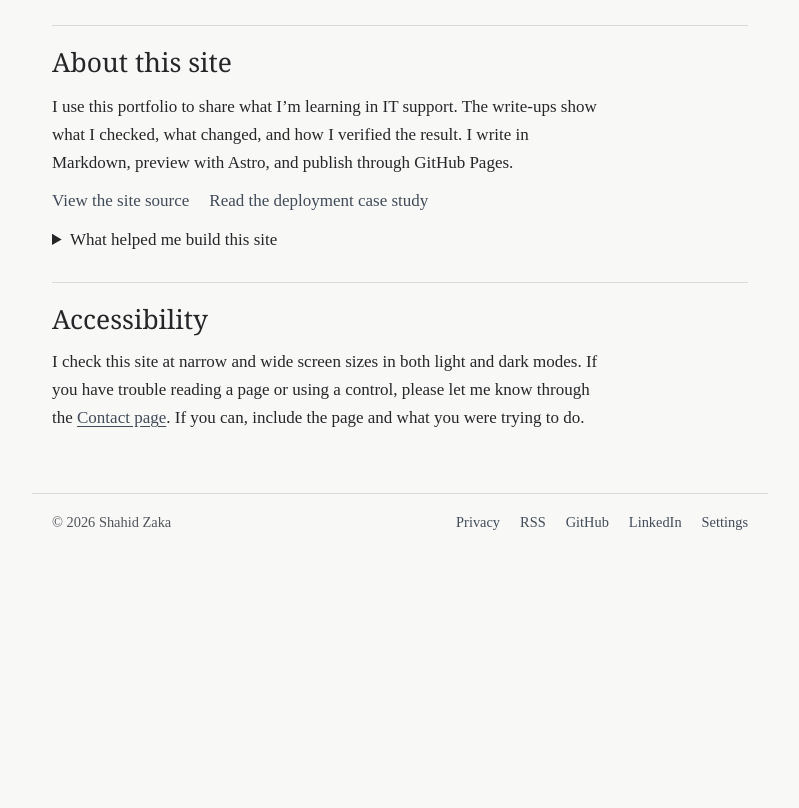
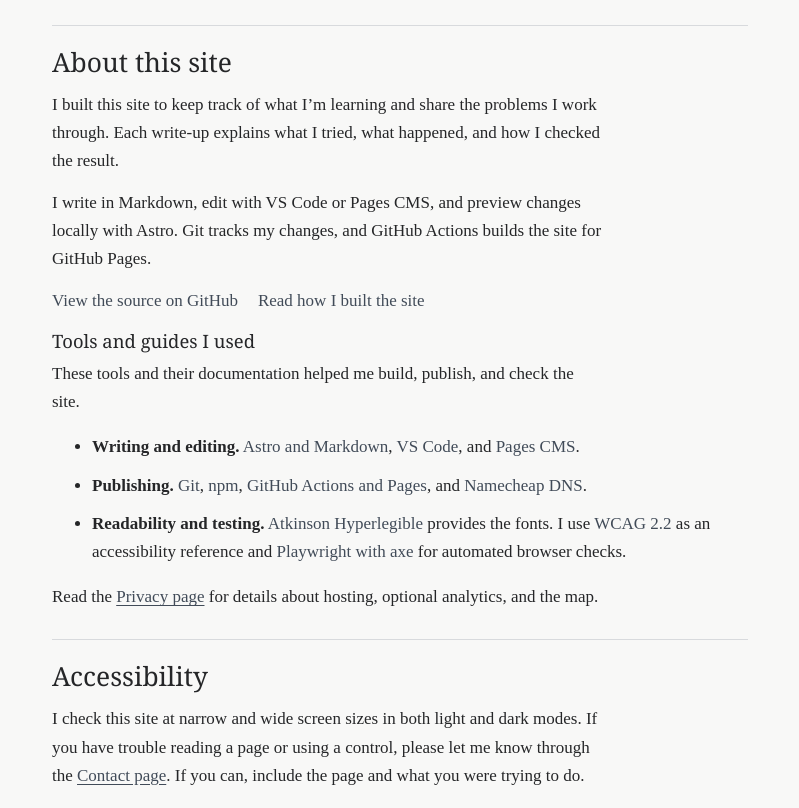
Before and after one commit to szaka/it-career-site, an Astro site: page /about in a window 1280 px wide. Shown: the part 809-1617 px from the top of the page, without its empty margins (240-1039 px from the left). Before the commit the page ends 1360 px from the top, so only its background shows below. Built offline with nearby package versions, Linux system fonts and the light colour scheme; Astro itself is replaced by a stand-in of ours.

Commit message:
Update About page wording and resources

```diff
--- a/src/pages/about.astro
+++ b/src/pages/about.astro
@@ -36,35 +36,52 @@ const base = import.meta.env.BASE_URL.replace(/\/$/, '');
 
   <section class="portfolio-section about-site-notes" aria-labelledby="about-site-heading">
     <h2 id="about-site-heading">About this site</h2>
-    <section class="portfolio-section" id="site-build" aria-labelledby="site-build-heading">
     <p>
-        I use this portfolio to share what I’m learning in IT support.
-        The write-ups show what I checked, what changed, and how I verified
-        the result. I write in Markdown, preview with Astro, and publish
-        through GitHub Pages.
+      I built this site to keep track of what I’m learning and share the
+      problems I work through. Each write-up explains what I tried, what
+      happened, and how I checked the result.
+    </p>
+    <p>
+      I write in Markdown, edit with VS Code or Pages CMS, and preview changes
+      locally with Astro. Git tracks my changes, and GitHub Actions builds
+      the site for GitHub Pages.
     </p>
     <p class="portfolio-links">
-      <a href="https://github.com/szaka/it-career-site">View the site source</a>
-      <a href="../projects/astro-portfolio/">Read the deployment case study</a>
+      <a href="https://github.com/szaka/it-career-site">View the source on GitHub</a>
+      <a href={`${import.meta.env.BASE_URL.replace(/\/$/, '')}/projects/astro-portfolio/`}>Read how I built the site</a>
     </p>
 
-    <details>
-      <summary>What helped me build this site</summary>
-      <p>These are the tools I used to build and publish this site and the official guides I turned to when I got stuck. They helped me understand how the site works, check my fixes, and share my IT support projects.</p>
+    <h3>Tools and guides I used</h3>
+    <p>These tools and their documentation helped me build, publish, and check the site.</p>
     <ul data-about-resources>
-        <li><strong>Site and writing.</strong>{" "}<a href="https://docs.astro.build/en/guides/markdown-content/">Astro and Markdown</a>,{" "}<a href="https://code.visualstudio.com/docs/languages/markdown">VS Code Markdown editing</a>,{" "}and{" "}<a href="https://pagescms.org/docs/quick-start/">Pages CMS</a>.
+      <li>
+        <strong>Writing and editing.</strong>{" "}
+        <a href="https://docs.astro.build/en/guides/markdown-content/">Astro and Markdown</a>,{" "}
+        <a href="https://code.visualstudio.com/docs/languages/markdown">VS Code</a>, and{" "}
+        <a href="https://pagescms.org/docs/quick-start/">Pages CMS</a>.
       </li>
-        <li><strong>Build and deployment.</strong>{" "}<a href="https://git-scm.com/docs">Git</a>,{" "}<a href="https://docs.npmjs.com/cli/commands/npm-ci">npm dependency installation</a>,{" "}<a href="https://docs.astro.build/en/guides/deploy/github/">Astro deployment with GitHub Actions and Pages</a>,{" "}and{" "}<a href="https://www.namecheap.com/support/knowledgebase/article.aspx/434/2237/how-do-i-set-up-host-records-for-a-domain/">Namecheap DNS</a>.
+      <li>
+        <strong>Publishing.</strong>{" "}
+        <a href="https://git-scm.com/docs">Git</a>,{" "}
+        <a href="https://docs.npmjs.com/cli/commands/npm-ci">npm</a>,{" "}
+        <a href="https://docs.astro.build/en/guides/deploy/github/">GitHub Actions and Pages</a>, and{" "}
+        <a href="https://www.namecheap.com/support/knowledgebase/article.aspx/434/2237/how-do-i-set-up-host-records-for-a-domain/">Namecheap DNS</a>.
       </li>
-        <li><strong>Design and checks.</strong>{" "}<a href="https://brailleinstitute.org/freefont">Atkinson Hyperlegible</a>{" "}for the local font files,
-          <a href="https://www.w3.org/TR/WCAG22/">WCAG 2.2</a>{" "}as an accessibility
-          reference, and{" "}<a href="https://playwright.dev/docs/accessibility-testing">Playwright and axe</a>{" "}for automated browser checks.
-        </li>
-        <li><strong>AI and visitor-facing services.</strong>{" "}<a href="#ai-use">How I use ChatGPT</a>{" "}and{" "}<a href="../privacy/">how the site handles hosting, optional analytics, and maps</a>.
+      <li>
+        <strong>Readability and testing.</strong>{" "}
+        <a href="https://brailleinstitute.org/freefont">Atkinson Hyperlegible</a>{" "}
+        provides the fonts. I use{" "}
+        <a href="https://www.w3.org/TR/WCAG22/">WCAG 2.2</a>{" "}
+        as an accessibility reference and{" "}
+        <a href="https://playwright.dev/docs/accessibility-testing">Playwright with axe</a>{" "}
+        for automated browser checks.
       </li>
     </ul>
-    </details>
-  </section>
+    <p>
+      Read the{" "}
+      <a href={`${import.meta.env.BASE_URL.replace(/\/$/, '')}/privacy/`}>Privacy page</a>{" "}
+      for details about hosting, optional analytics, and the map.
+    </p>
   </section>
 
   <section class="portfolio-section" aria-labelledby="accessibility-heading">
```
Lines whose indentation alone changed are shown as unchanged.
